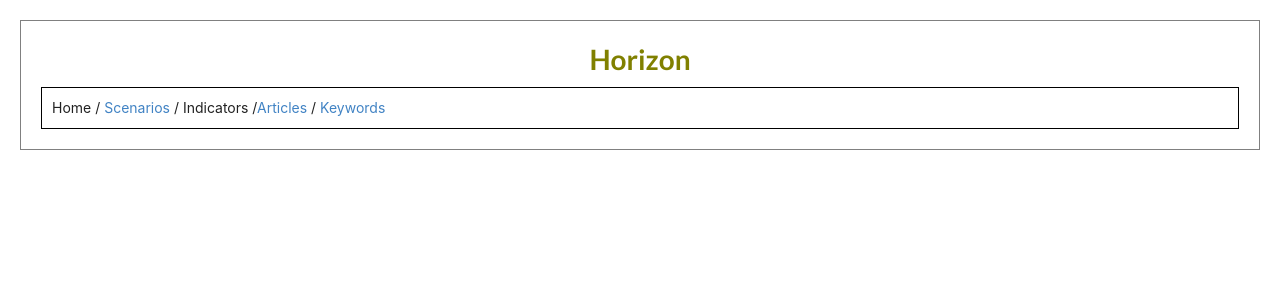
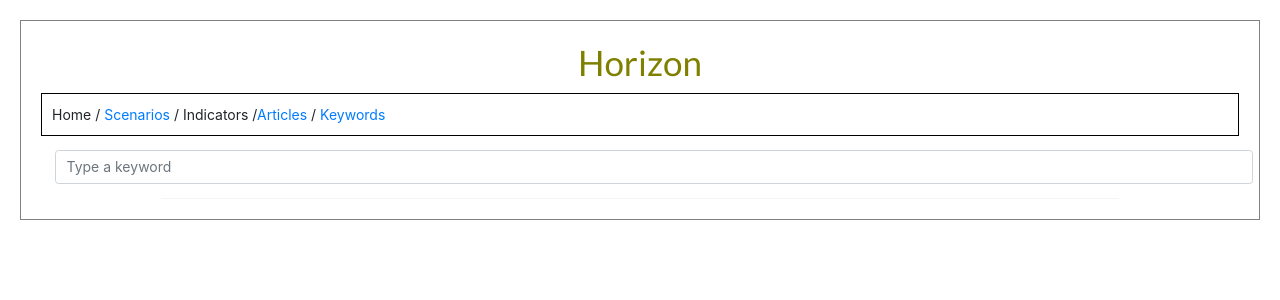
Before and after one commit to oreillyross/Horizon-client, a React (Create React App) app in the folder horizon-client/: page / in a window 1280 px wide. Shown: the top 300 px of the page. Built offline with nearby package versions, Linux system fonts and the light colour scheme.

Commit message:
trying to get formik and downshift to work

```diff
--- a/horizon-client/package.json
+++ b/horizon-client/package.json
@@ -17,6 +17,7 @@
     "apollo-link-schema": "^1.2.2",
     "cheerio": "^1.0.0-rc.2",
     "downshift": "^3.2.7",
+    "formik": "^1.5.1",
     "graphql": "^14.1.1",
     "graphql-tools": "^4.0.4",
     "lodash": "^4.17.11",
@@ -29,6 +30,8 @@
     "react-scripts": "^2.1.8",
     "react-virtualized": "^9.21.0",
     "react-window": "^1.6.2",
+    "reactstrap": "^7.1.0",
+    "reactstrap-formik": "^1.0.8",
     "semantic-ui-react": "^0.86.0",
     "styled-components": "^4.1.3",
     "typescript": "3.3.3333",
--- a/horizon-client/src/App.tsx
+++ b/horizon-client/src/App.tsx
@@ -10,10 +10,16 @@ import Articles from './pages/Articles'
 import NotFound from './pages/NotFound'
 import Keywords from './pages/Keywords'
 import { Route, Switch } from 'react-router-dom'
+import TextAutoComplete from './components/TextAutoComplete'
 
+const keywords = [
+  {name: 'apple'},
+  {name: 'pear'},
+  {name: 'orange'},
+  {name: 'grape'},
+  {name: 'banana'},
+]
 
-
-const Home = () => null
 
 function App( props ) {
 
@@ -25,7 +31,7 @@ function App( props ) {
     <Header  />
     <SubHeader />
     <Switch>
-      <Route exact path='/' component={Home} />
+      <Route exact path='/' render={(props) => <TextAutoComplete  {...props} suggestedItems={keywords}/>} />
       <Route path='/scenarios' component={Scenarios} />
       <Route path='/articles' component={Articles} />
       <Route path='/keywords' component={Keywords} />
--- /dev/null
+++ b/horizon-client/src/components/KeywordModal.module.css
@@ -0,0 +1,29 @@
+/* KeywordModalTheme.css */
+
+.container: {
+  color: green;
+}
+
+.containeropen: {
+  background-color: red;
+}
+
+.input: {
+  background-color: red;
+}
+
+/*  .inputOpen: {}
+  .inputFocused:    {}
+  .suggestionsContainer: {
+      font-size: larger;
+  }
+  .suggestionsContainerOpen: {}
+  .suggestionsList: {}
+  .suggestion: {}
+  .suggestionFirst: {}
+  .suggestionHighlighted: {}
+  .sectionContainer: {}
+  .sectionContainerFirst: {}
+  .sectionTitle: {}
+
+*/
--- a/horizon-client/src/components/KeywordModal.tsx
+++ b/horizon-client/src/components/KeywordModal.tsx
@@ -5,6 +5,8 @@ import Keywords from '../pages/Keywords'
 import { Query } from 'react-apollo'
 import gql from 'graphql-tag'
 import Autosuggest from 'react-autosuggest';
+import KeywordModalTheme from './KeywordModal.module.css'
+import TextField from '@material-ui/core/TextField';
 
 const KEYWORDS = gql`
   query {
@@ -14,6 +16,7 @@ const KEYWORDS = gql`
       }
   }
 `
+
 
 const StyledModal = styled.div`
     width: 50%;
@@ -41,6 +44,29 @@ const StyledInnerModal = styled.div`
 
 const KeywordModal = ({openState, handleClose, modalArticle}) => {
 
+   const [value, setValue] = React.useState('')
+   const [suggestions, setSuggestions] = React.useState([])
+   const [keywords, setKeywords] = React.useState([])
+
+   const onSuggestionsFetchRequested = ({ value }) => {
+      setSuggestions(getSuggestions(value))
+    }
+
+    const onSuggestionsClearRequested = () => {
+      setSuggestions([])
+    }
+
+    const onChange = (event, { newValue }) => {
+      setValue(newValue);
+    };
+
+    const getSuggestions = value => {
+                  const inputValue = value.trim().toLowerCase()
+                  const inputLength = inputValue.length
+
+                  return inputLength === 0 ? [] : keywords.filter(keyword =>
+                  keyword.name.toLowerCase().slice(0, inputLength) === inputValue)
+                }
 
    return (
       <Modal
@@ -56,20 +82,46 @@ const KeywordModal = ({openState, handleClose, modalArticle}) => {
                 if (loading) return null
                 if (error) console.error(error)
                 const keywords = data.keywords
+                setKeywords(keywords)
 
 
-                console.log(keywords)
+                const getSuggestionValue = suggestion => suggestion.name;
+
+                const renderSuggestion = suggestion => (
+                  <div>
+                   {suggestion.name}
+                  </div>
+                );
 
 
+                const inputProps = {
+                  placeholder: 'Type a keyword',
+                  value,
+                  onChange: onChange
+                };
 
+                const renderInputComponent = () => {
+                  return (
+                    <TextField
+                      fullWidth
+                    />
 
-
-
-
+                  )
+                }
 
                 return (
                   <div>
-
+                    <Autosuggest
+                      suggestions={suggestions}
+                      onSuggestionsFetchRequested={onSuggestionsFetchRequested}
+                      onSuggestionsClearRequested={onSuggestionsClearRequested}
+                      getSuggestionValue={getSuggestionValue}
+                      renderInputComponent={renderInputComponent}
+                      renderSuggestion={renderSuggestion}
+                      inputProps={inputProps}
+                      theme={KeywordModalTheme}
+                    >
+                    </Autosuggest>
                   </div>
                 )
 
--- /dev/null
+++ b/horizon-client/src/components/TextAutoComplete.module.css
@@ -0,0 +1,51 @@
+input {
+  margin: 1rem;
+  width: 80%;
+  padding: 0.5rem 0.5rem;
+}
+
+.box {
+  background-color: blue;
+}
+
+.box1 {
+  background-color: red;
+  padding: 1.3em;
+}
+
+.box2 {
+  background-color: green;
+}
+
+.downshift_dropdown {
+  margin: 0 auto;
+  width: 80%;
+  border: 1px solid whitesmoke;
+  border-bottom: none;
+  list-style: none;
+}
+.dropdown_item {
+  padding: 0.5rem;
+  cursor: pointer;
+
+  border-bottom: 1px solid whitesmoke;
+  font-size: 1rem;
+  text-align: left;
+}
+.dropdown-button {
+  padding: 0.6rem;
+  border-radius: 3px;
+  background: white;
+  cursor: pointer;
+}
+.popper-div {
+  flex: 1;
+  display: flex;
+  align-items: center;
+  justify-content: center;
+  margin-top: 5rem;
+}
+.popper-item {
+  padding: 0.5rem;
+  border-bottom: 1px solid whitesmoke;
+}
--- /dev/null
+++ b/horizon-client/src/components/TextAutoComplete.tsx
@@ -0,0 +1,48 @@
+import * as React from 'react'
+const styles = require('./TextAutoComplete.module.css')
+import Downshift from 'downshift';
+import { Container, Col, Row, Input } from 'reactstrap'
+
+export default ({suggestedItems}) => {
+
+      return (
+          <Downshift
+            itemToString={item => (item ? item.name : '')}
+          >
+            {({isOpen, getInputProps, getItemProps, getMenuProps, inputValue, highlightedIndex, selectedItem}) => (
+                      <div>
+                        <Input {...getInputProps(
+                               { placeholder: 'Type a keyword',
+                                 type:'text',
+                                 name:'keyword',
+                                 id:'keyword',
+
+                                }
+                               )}
+                        />
+                      <ul {...getMenuProps({className: styles.downshift_dropdown})}>
+                        {isOpen
+                          ? suggestedItems
+                            .filter(item => !inputValue || item.name.includes(inputValue))
+                            .map((item, index) => (
+                              <li
+                                {...getItemProps({
+                                  key: item.name,
+                                  index,
+                                  item,
+                                  className: styles.dropdown_item,
+                                  style: { backgroundColor:
+                                           highlightedIndex === index ? 'lightgray' : null,
+                                  fontWeight: selectedItem === item ? 'bold' : 'normal',
+                                  }
+                                })}
+                              >
+                                {item.name}
+                              </li>
+                            ))
+                         : null }
+                      </ul>
+                    </div>
+           )}
+          </Downshift>
+  )}
--- a/horizon-client/src/index.tsx
+++ b/horizon-client/src/index.tsx
@@ -2,6 +2,7 @@ import React from 'react';
 import ReactDOM from 'react-dom';
 import './index.css';
 import 'react-virtualized/styles.css'
+import 'bootstrap/dist/css/bootstrap.min.css';
 import App from './App';
 import * as serviceWorker from './serviceWorker';
 import { ApolloProvider } from "react-apollo";
```
Also changed, not shown: 1 other file (tests, documents, lock files or other folders).
